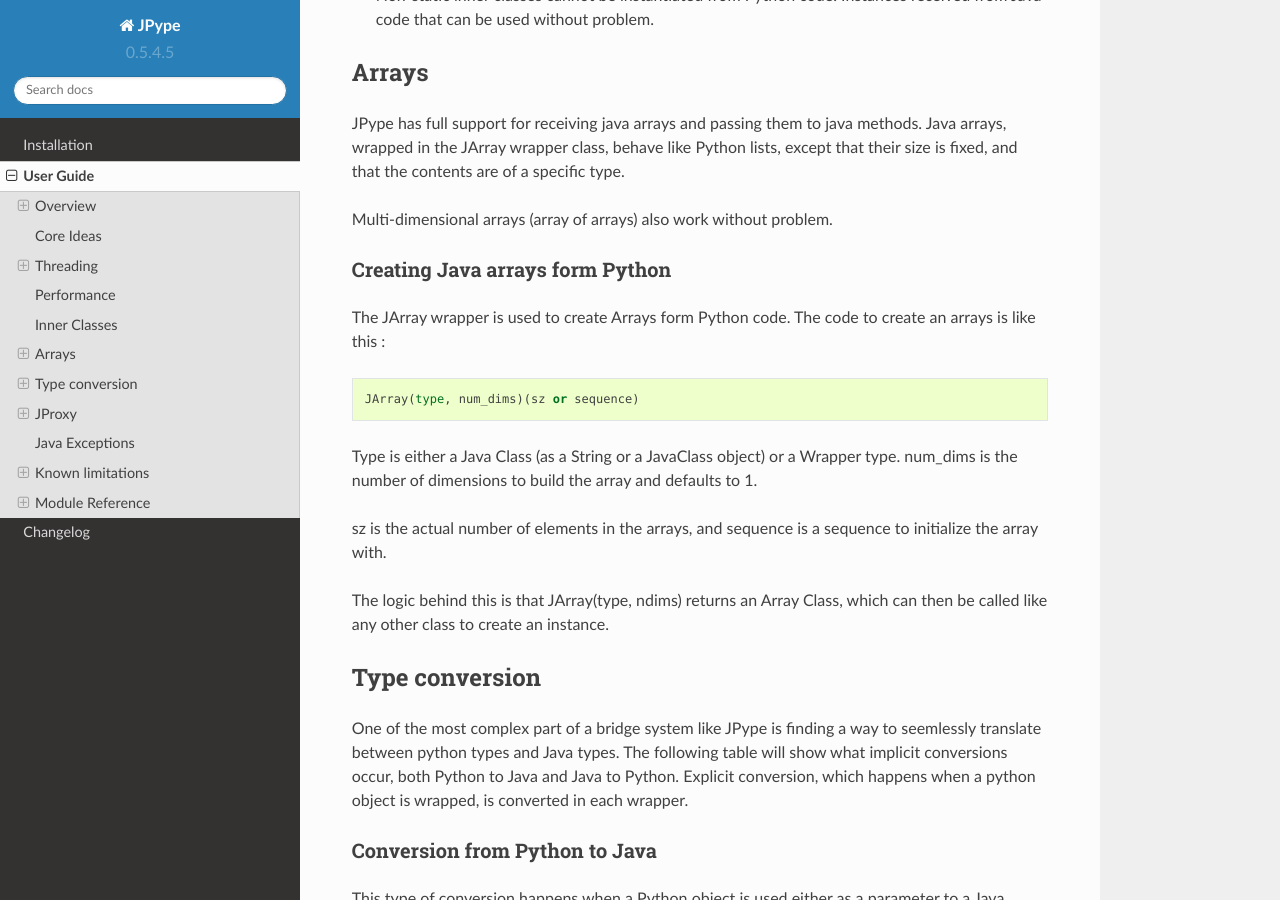
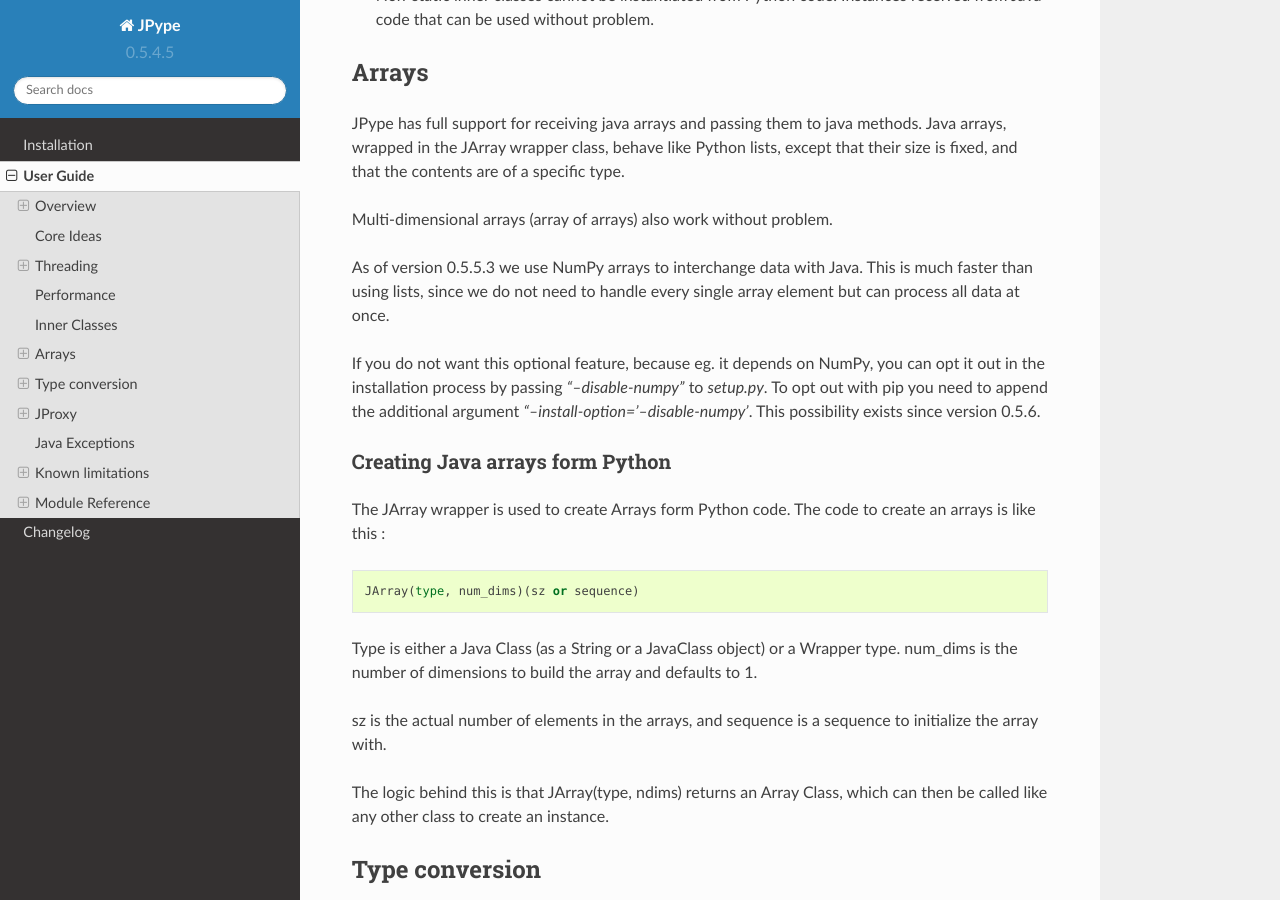
Before and after one commit to jpype-project/jpype, a Sphinx documentation site: the page built from doc/userguide.rst, in a window 1280 px wide and 900 px high, scrolled down 3203 px. Built offline with Sphinx 7.4.7 and the Read the Docs theme 2.0.0, drawn with Linux system fonts in a browser that asks for light colours.

Commit message:
[doc] added some infos to numpy extension to userguide and changelog

```diff
--- a/doc/userguide.rst
+++ b/doc/userguide.rst
@@ -166,6 +166,16 @@
 
 Multi-dimensional arrays (array of arrays) also work without problem.
 
+As of version 0.5.5.3 we use NumPy arrays to interchange data with Java. This
+is much faster than using lists, since we do not need to handle every single
+array element but can process all data at once.
+
+If you do not want this optional feature, because eg. it depends on NumPy, you
+can opt it out in the installation process by passing *"--disable-numpy"* to
+*setup.py*. To opt out with pip you need to append the additional argument
+*"--install-option='--disable-numpy'*. This possibility exists since version
+0.5.6.
+
 Creating Java arrays form Python
 ~~~~~~~~~~~~~~~~~~~~~~~~~~~~~~~~
 
@@ -200,7 +210,7 @@
 parameter to a Java method or to set the value of a java field.
 
 Type Matching
-~~~~~~~~~~~~~~
+~~~~~~~~~~~~~
 
 JPype defines different levels of "match" between Python objects and Java
 types. These levels are :
```
Also changed, not shown: doc/CHANGELOG.rst (+6 -3 lines).
